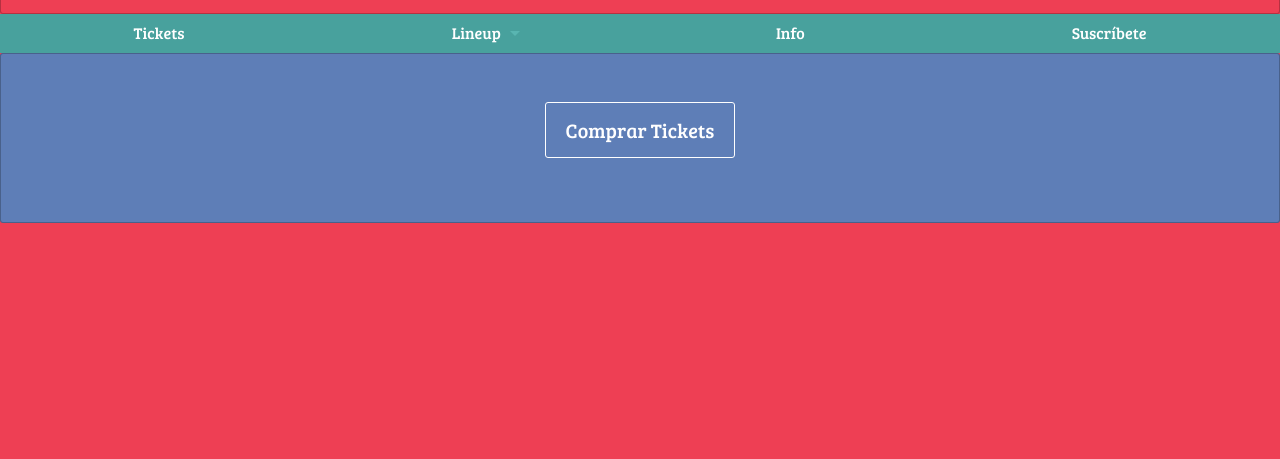
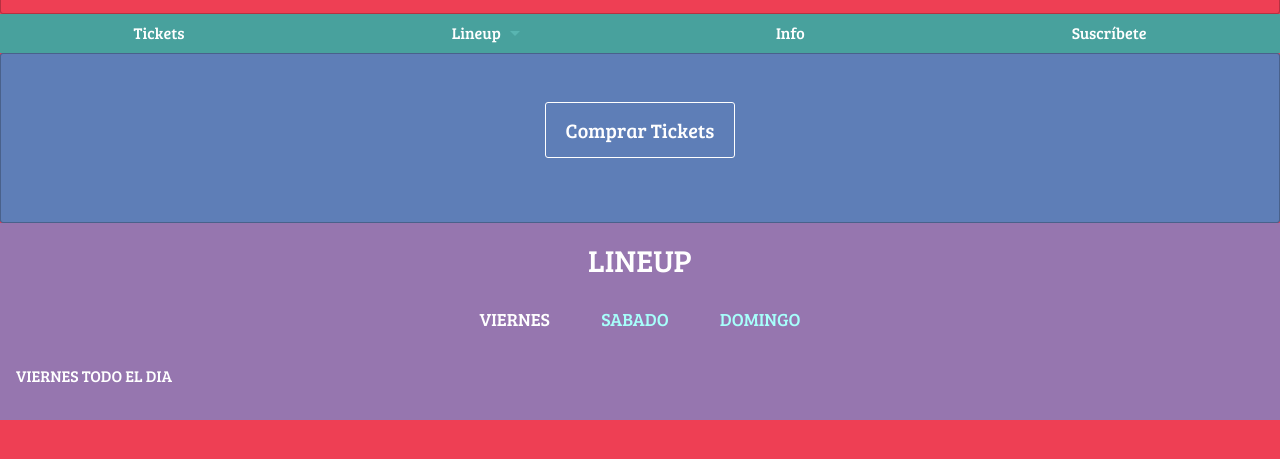
Before and after one commit to Fip3/platzipalooza, a plain HTML site: page index.html in a window 1280 px wide. Shown: the part 111-570 px from the top of the page. Drawn offline with Linux system fonts and the light colour scheme.

Commit message:
clase10 - tabs con foundation

```diff
--- a/css/app.css
+++ b/css/app.css
@@ -42,8 +42,43 @@ h1, h2, h3, h4, h5, h6, button {
 #tickets-action .callout {
   background-color: #5e7eb7;
   color: white;
+  margin-bottom: 0;
 }
 #tickets-action .callout button {
   color: white;
   border: 1px solid white;
 }
+
+#lineup-container {
+  padding: 1em 0;
+}
+
+#lineup-container,
+#lineup-container .tabs,
+#lineup-container .tabs .tabs-title,
+#lineup-container .tabs .tabs-title.is-active a,
+#lineup-container .tabs-panel {
+  background-color: #9676af;
+  color: white;
+  border: 0;
+  text-transform: uppercase;
+}
+
+.tabs-content {
+  border: 0;
+}
+
+#lineup-container .tabs .tabs-title a {
+  font-size: 18px;
+  color: #a7fffb;
+}
+
+#lineup-container .tabs .tabs-title a:hover {
+  color: white;
+  background-color: #9676af;
+}
+
+.tabs-title {
+  display: inline-block;
+  float: none;
+}
--- a/index.html
+++ b/index.html
@@ -53,7 +53,7 @@
     </section>
     <!-- /MENU -->
 
-    <!-- Tickets -->
+    <!-- TICKETS -->
     <section id="tickets-action">
       <div class="callout large text-center">
         <a href="#">
@@ -61,8 +61,35 @@
         </a>
       </div>
     </section>
+    <!-- /TICKETS -->
+    <!-- LINEUP -->
+    <section id="lineup-container">
+      <h3 class="text-center">Lineup</h3>
+      <ul class="tabs text-center" data-tabs id="lineup-tabs">
+        <li class="tabs-title is-active">
+          <a href="#panelViernes">Viernes</a>
+        </li>
+        <li class="tabs-title">
+          <a href="#panelSabado">Sabado</a>
+        </li>
+        <li class="tabs-title">
+          <a href="#panelDomingo">Domingo</a>
+        </li>
+      </ul>
+      <div class="tabs-content" data-tabs-content="lineup-tabs">
+        <div class="tabs-panel is-active" id="panelViernes">
+            Viernes todo el dia
+        </div>
+        <div class="tabs-panel" id="panelSabado">
+            Sabado todo el dia
+        </div>
+        <div class="tabs-panel" id="panelDomingo">
+            Domingo todo el dia
+        </div>
+      </div>
+    </section>
+    <!-- /LINEUP -->
 
-    <!-- /Tickets -->
 
     <script src="js/vendor/jquery.js"></script>
     <script src="js/vendor/what-input.js"></script>
```
Lines whose indentation alone changed are shown as unchanged.
